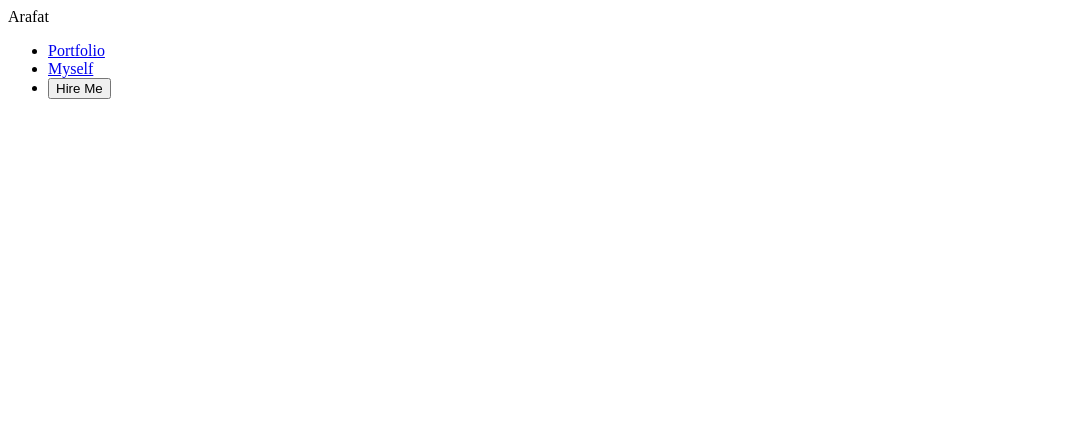
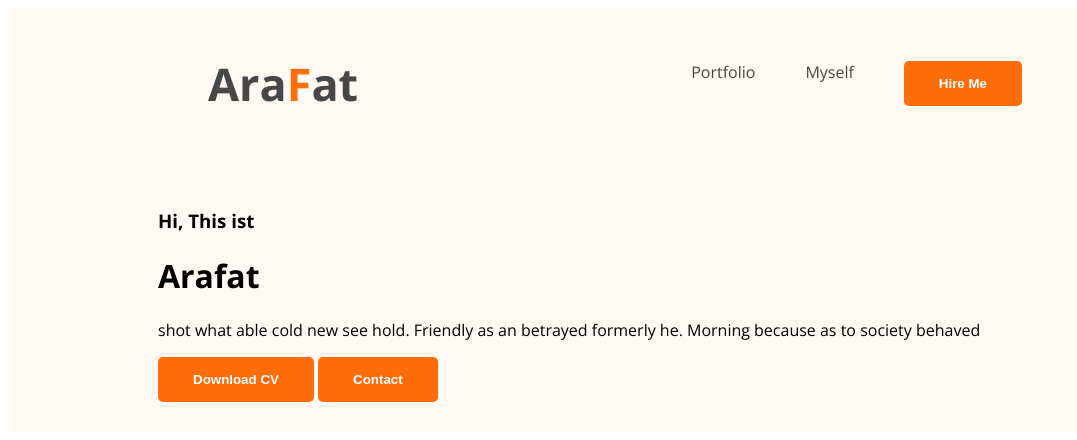
Before and after one commit to arafatah/Arafat-s-portfolio, a plain HTML site: page index.html in a window 1280 px wide. Shown: the whole page, without its empty margins (0-1077 px from the left). Drawn offline with nearby package versions, Linux system fonts and the light colour scheme.

Commit message:
added button and lots of

```diff
--- a/index.html
+++ b/index.html
@@ -1,18 +1,37 @@
 <!DOCTYPE html>
 <html lang="en">
+
 <head>
     <meta charset="UTF-8">
     <meta name="viewport" content="width=device-width, initial-scale=1.0">
     <title>Arafat's Portfolio</title>
+    <link rel="preconnect" href="https://fonts.googleapis.com">
+    <link rel="preconnect" href="https://fonts.gstatic.com" crossorigin>
+    <link href="https://fonts.googleapis.com/css2?family=Open+Sans:ital,wght@0,400;0,700;1,700&display=swap"
+        rel="stylesheet">
+    <link rel="stylesheet" href="styles/style.css">
 </head>
+
 <body>
-    <header>
-        <nav>Arafat</nav>
-        <ul>
-            <li><a href="#">Portfolio</a></li>
-            <li><a href="#">Myself</a></li>
-            <li><button>Hire Me</button></li>
-        </ul>
+    <header class="header">
+        <nav>
+            <h3 class="nav-title"> <a href="#">Ara<span class="text-primary">F</span>at</a></h3>
+            <ul>
+                <li><a href="#">Portfolio</a></li>
+                <li><a href="#">Myself</a></li>
+                <li><button class="btn-primary">Hire Me</button></li>
+            </ul>
+        </nav>
+        <div class="banner">
+            <div>
+                <h3 class="banner-greeting">Hi, This ist</h3>
+                <h1 class="banner-title">Arafat</h1>
+                <p>shot what able cold new see hold. Friendly as an betrayed formerly he. Morning because as to society
+                    behaved</p>
+                <button class="btn-primary">Download CV</button>
+                <button class="btn-primary">Contact</button>
+            </div>
+        </div>
     </header>
     <main>
 
@@ -21,4 +40,5 @@
 
     </footer>
 </body>
+
 </html>
--- a/styles/style.css
+++ b/styles/style.css
@@ -0,0 +1,53 @@
+body {
+    font-family: 'Open Sans', sans-serif;
+}
+
+.text-primary {
+    color: #fd6e0a;
+}
+
+.btn-primary {
+    border-radius: 5px;
+    background: #fd6e0a;
+    border: 0;
+    color: white;
+    font-size: 20;
+    font-weight: 700;
+    padding: 15px 35px;
+
+}
+
+nav {
+    display: flex;
+    align-items: center;
+    justify-content: space-between;
+    margin: 0 200px;
+}
+
+.nav-title {
+    color: #181818;
+    font-size: 45px;
+    font-weight: 800;
+}
+
+nav>ul {
+    display: flex;
+}
+
+nav li {
+    list-style: none;
+    margin-right: 50px;
+}
+
+nav a {
+    text-decoration: none;
+    color: #474747;
+}
+
+.header{
+    background-color: #fff8f3;
+}
+
+.banner {
+    padding: 30px 30px 30px 150px;
+}
```
